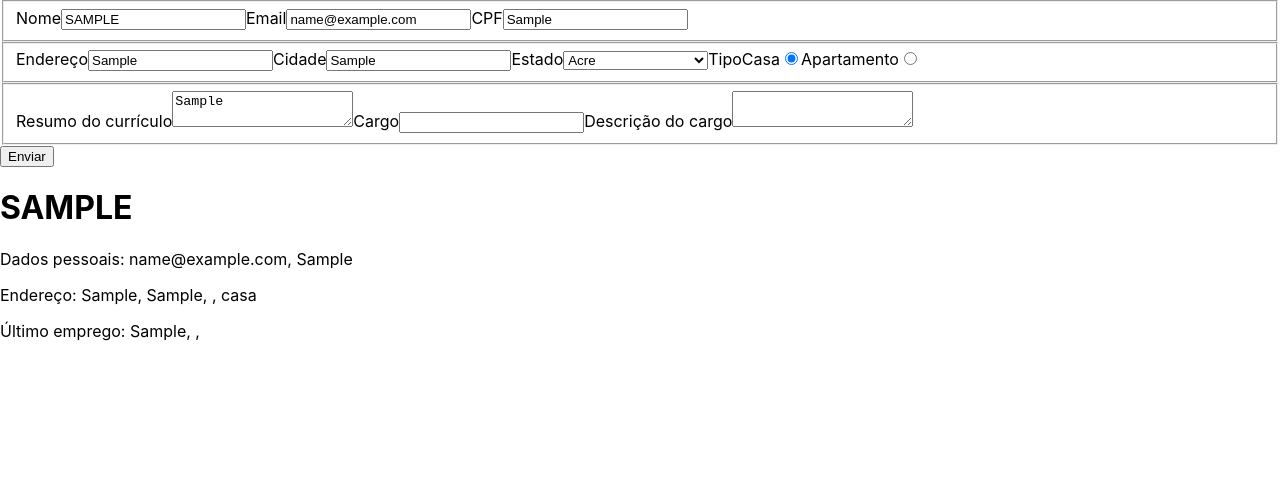
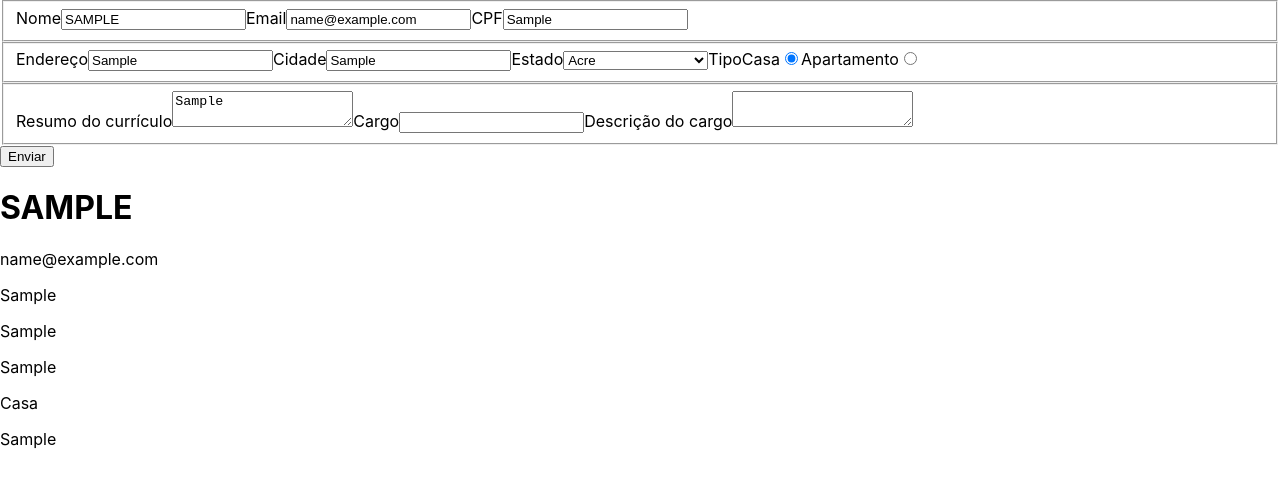
Before and after one commit to coelhoreinaldo/react-form-exercise, a React (Create React App) app: page / in a window 1280 px wide. Both pictures are taken after typing "Sample", "name@example.com", "Sample", "Sample", "Sample", "Sample" into the empty fields and a click on the button "Enviar". Shown: the top 484 px of the page. Built offline with nearby package versions, Linux system fonts and the light colour scheme.

Commit message:
feat: requisito 4

```diff
--- a/src/App.js
+++ b/src/App.js
@@ -6,8 +6,8 @@ import ProfessionalData from './components/ProfessionalData';
 import handleValue from './utils/handleValue';
 
 class App extends React.Component {
-  constructor() {
-    super();
+  constructor(props) {
+    super(props);
 
     this.state = {
       name: '',
@@ -16,11 +16,11 @@ class App extends React.Component {
       address: '',
       city: '',
       state: '',
-      addressType: 'casa',
+      addressType: 'Casa',
       resume: '',
       role: '',
       roleDesc: '',
-      displayData: '',
+      displayData: false,
     };
 
     this.handleChange = this.handleChange.bind(this);
@@ -60,6 +60,7 @@ class App extends React.Component {
   }
 
   render() {
+    const { displayData } = this.state;
     return (
       <form onSubmit={ this.handleSubmit }>
         <PersonalData
@@ -76,7 +77,7 @@ class App extends React.Component {
           formInfo={ this.state }
         />
         <button type="submit">Enviar</button>
-        <DataDisplay formInfo={ this.state } />
+        {displayData && <DataDisplay formInfo={ this.state } />}
       </form>
     );
   }
--- a/src/components/AddressData.js
+++ b/src/components/AddressData.js
@@ -51,8 +51,8 @@ export default class AddressData extends React.Component {
               type="radio"
               id="casa"
               name="addressType"
-              value="casa"
-              checked={ addressType === 'casa' }
+              value="Casa"
+              checked={ addressType === 'Casa' }
               onChange={ onChange }
             />
           </label>
@@ -63,8 +63,8 @@ export default class AddressData extends React.Component {
               type="radio"
               id="apartamento"
               name="addressType"
-              value="apartamento"
-              checked={ addressType === 'apartamento' }
+              value="Apartamento"
+              checked={ addressType === 'Apartamento' }
               onChange={ onChange }
             />
           </label>
--- a/src/components/DataDisplay.js
+++ b/src/components/DataDisplay.js
@@ -3,18 +3,22 @@ import PropTypes from 'prop-types';
 
 export default class DataDisplay extends React.Component {
   render() {
-    const { formInfo } = this.props;
-    const {
-      name, email, cpf,
+    const { formInfo: { name, email, cpf,
       address, city, state, addressType,
       resume, role, roleDesc,
-    } = formInfo;
+    } } = this.props;
     return (
       <div>
         <h1>{name}</h1>
-        <p>{`Dados pessoais: ${email}, ${cpf}`}</p>
-        <p>{`Endereço: ${address}, ${city}, ${state}, ${addressType}`}</p>
-        <p>{`Último emprego: ${resume}, ${role}, ${roleDesc}`}</p>
+        <p>{email}</p>
+        <p>{cpf}</p>
+        <p>{address}</p>
+        <p>{city}</p>
+        <p>{state}</p>
+        <p>{addressType}</p>
+        <p>{resume}</p>
+        <p>{role}</p>
+        <p>{roleDesc}</p>
       </div>
     );
   }
```
